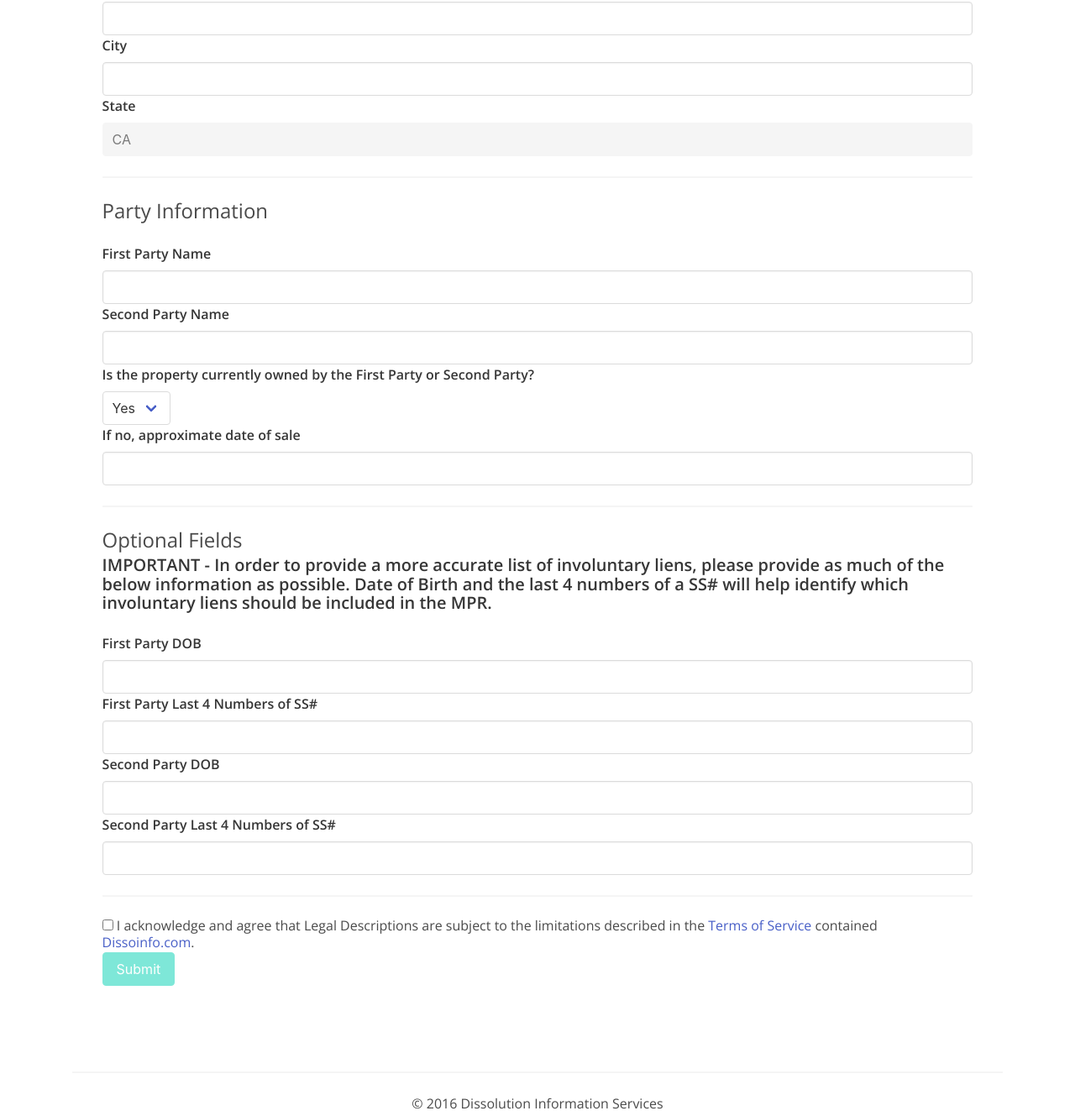
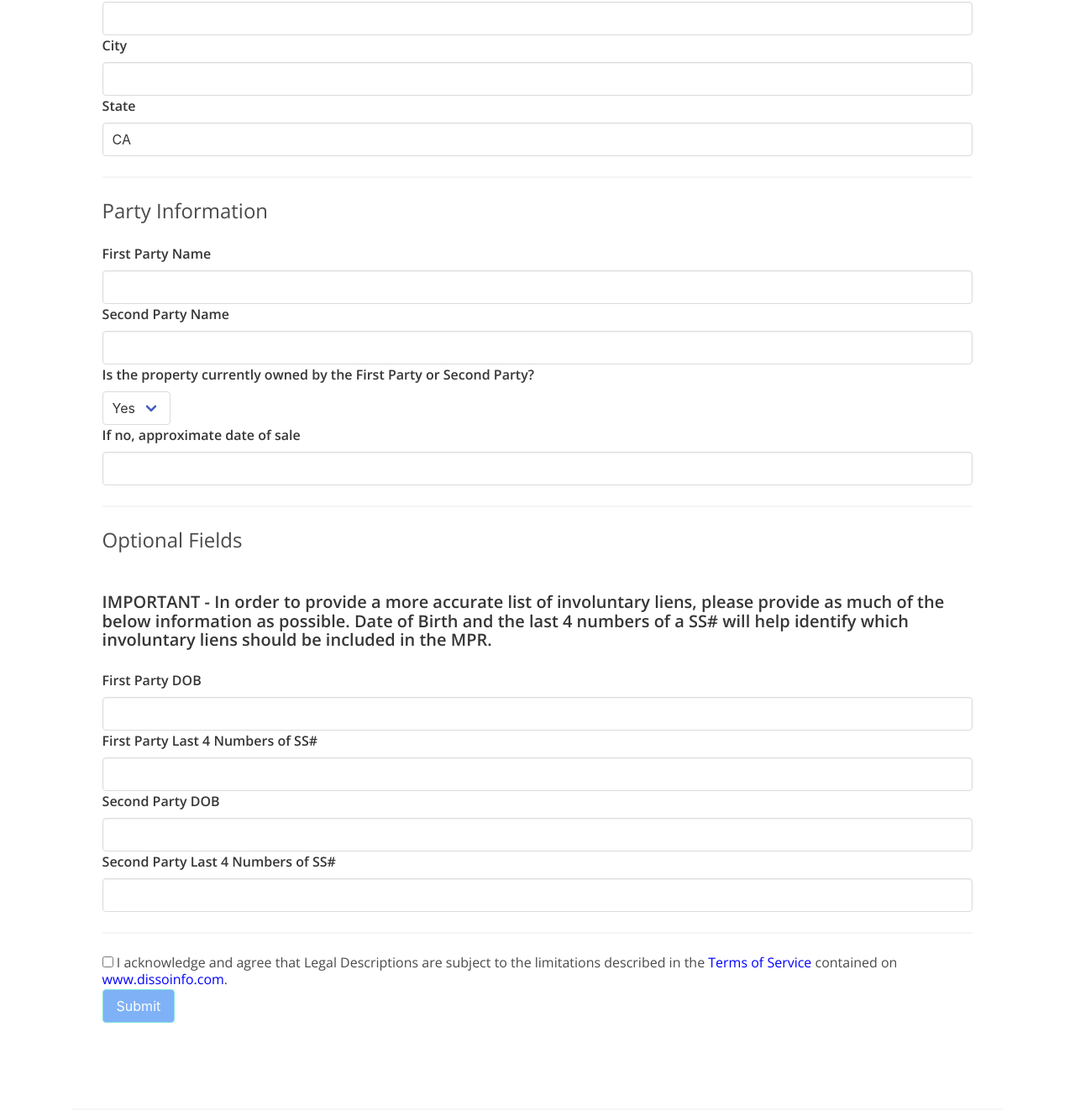
Before and after one commit to dissoinfo/template, a plain HTML site: page residential/index.html in a window 1280 px wide. Shown: the part 739-2068 px from the top of the page at 84% size. Drawn offline with nearby package versions, Linux system fonts and the light colour scheme; files that its build step writes are made by us from their sources.

Commit message:
Site updated: 2016-08-25 17:54:22

```diff
--- a/residential/index.html
+++ b/residential/index.html
@@ -45,7 +45,7 @@
     <div class="container">
   <h3 class="subtitle is-3">MPR (Residential) Order Form</h3>
 <hr>
-<form action="https://formspree.io/patrick.bolle@hotmail.com" method="POST">
+<form action="https://formspree.io/patrick.bolle@hotmail.com" method="POST" class="orderForm">
   <input type="hidden" name="_subject" value="MPR (Residential) Order from TEMPLATENAME">
   <input type="text" name="_gotcha" style="display:none">
   <input type="hidden" name="_next" value="/template/thanks.html">
@@ -78,7 +78,7 @@
   </p>
   <label class="label">State</label>
   <p class="control">
-    <input type="text" name="City" class="input" placeholder="" value="CA" disabled>
+    <input type="text" name="City" class="input" placeholder="" value="CA" required>
   </p>
   <hr>
   <h3 class="subtitle is-4">Party Information</h3>
@@ -104,7 +104,7 @@
     <input type="text" name="Approx. Date of Sale" class="input" placeholder="">
   </p>
   <hr>
-  <h3 class="subtitle is-4">Optional Fields</h3>
+  <h3 class="subtitle is-4">Optional Fields</h3><br>
   <h4 class="title is-5"><strong>IMPORTANT - In order to provide a more accurate list of involuntary liens, please provide as much of the below information as possible. Date of Birth and the last 4 numbers of a SS# will help identify which involuntary liens should be included in the MPR.</strong></h4>
   <label class="label">First Party DOB</label>
   <p class="control">
@@ -126,7 +126,7 @@
   <p class="control">
     <label class="checkbox">
       <input type="checkbox" id="checky">
-      I acknowledge and agree that Legal Descriptions are subject to the limitations described in the <a href="https://checkout.shopify.com/13485981/policies/22345985.html#section13" target="_blank" rel="external">Terms of Service</a> contained <a href="http://dissoinfo.com" target="_blank" rel="external">Dissoinfo.com</a>.
+      I acknowledge and agree that Legal Descriptions are subject to the limitations described in the <a href="https://checkout.shopify.com/13485981/policies/22345985.html#section13" target="_blank" rel="external">Terms of Service</a> contained on <a href="http://dissoinfo.com" target="_blank" rel="external">www.dissoinfo.com</a>.
     </label>
   </p>
   <p class="control">
--- a/styles.css
+++ b/styles.css
@@ -40,3 +40,11 @@ nav {
   margin: 0px auto;
   border-bottom: 1px solid rgb(201, 201, 201);
 }
+
+#checkButton {
+  background-color: #0165f1;
+}
+
+.orderForm a {
+  color: blue;
+}
```
Also changed, not shown: commercial/index.html (+3 -3 lines), legaldescription/index.html (+3 -3 lines).
